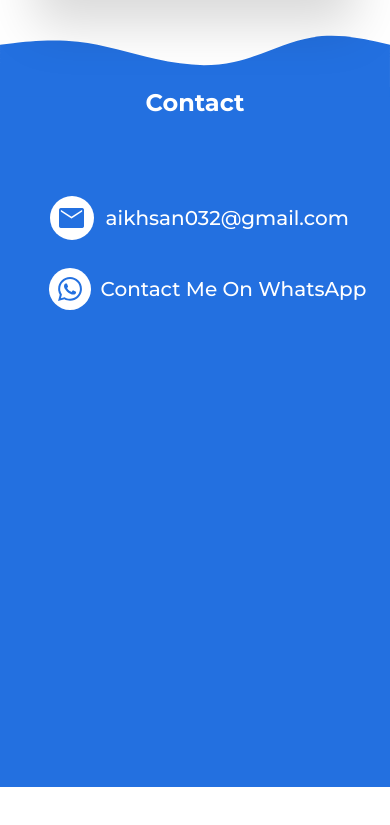
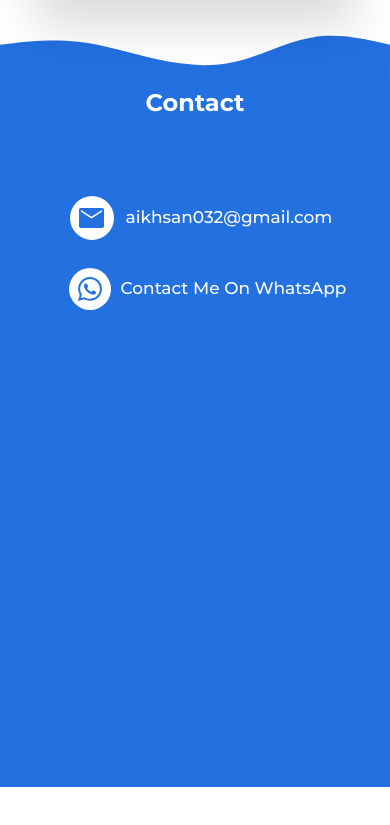
Before and after one commit to ikhsanadrians/portofolioweblatest, a plain HTML site: page index.html in a window 390 px wide. Shown: the part 6060-6885 px from the top of the page. Drawn offline with nearby package versions, Linux system fonts and the light colour scheme; files whose address does not match are found by name; a web font is replaced by a local one.

Commit message:
Fix contact text font size

```diff
--- a/index.html
+++ b/index.html
@@ -689,7 +689,7 @@
                                 <div class="textemail flex">
 
                                     <h3
-                                        class="text-white font-medium font-['Montserrat']  align-middle items-center self-center ml-[12px] text-center text-[20px] lg:text-[25px] md:text-[25px]">
+                                        class="text-white font-medium font-['Montserrat']  align-middle items-center self-center ml-[12px] text-center text-[17px] sm:text-[15px] lg:text-[25px] md:text-[25px]">
                                         <a href="#email" target="_blank">aikhsan032@gmail.com</a>
                                     </h3>
 
@@ -713,7 +713,7 @@
                                 </div>
                                 <div class="text flex">
                                     <h3
-                                        class="font-['Montserrat'] align-middle items-center self-center font-medium ml-[10px] text-[20px] lg:text-[25px] md:text-[25px] text-white">
+                                        class="font-['Montserrat'] align-middle items-center self-center font-medium ml-[10px] text-[17px] sm:text-[15px] lg:text-[25px] md:text-[25px] text-white">
                                         Contact Me On WhatsApp</h3>
                                 </div>
 
```
